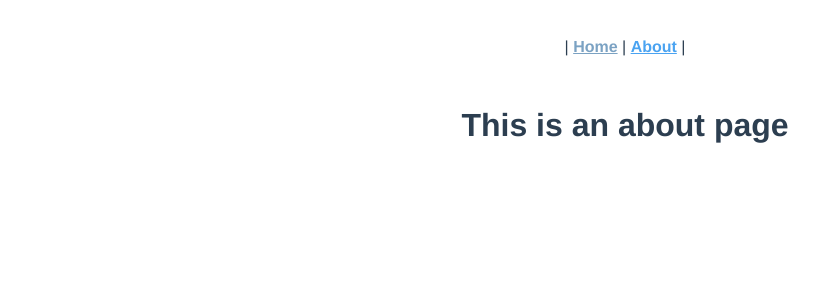
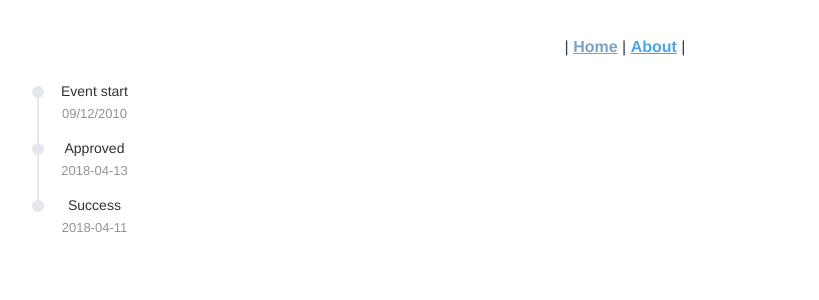
Before and after one commit to sa902/qgen-proj, a Vue app: page /#/about in a window 1280 px wide. Shown: the top 300 px of the page, without its empty margins (15-834 px from the left). Built offline with nearby package versions, Linux system fonts and the light colour scheme.

Commit message:
tried to add docker file, now adding time lines

```diff
--- a/src/components/CoreNavBar.vue
+++ b/src/components/CoreNavBar.vue
@@ -2,7 +2,8 @@
   <nav class="main-nav">
     |
     <router-link class="main-nav__link" to="/">Home</router-link> |
-    <router-link class="main-nav__link" to="/about">About</router-link> |
+    <router-link class="main-nav__link" to="/about">About</router-link>
+    |
   </nav>
 </template>
 
--- a/src/views/AboutView.vue
+++ b/src/views/AboutView.vue
@@ -1,5 +1,51 @@
 <template>
-  <div class="about">
-    <h1>This is an about page</h1>
+  <div class="timeline">
+    <el-timeline class="timeline__item">
+      <el-timeline-item
+        class=""
+        v-for="(activity, index) in activities"
+        :key="index"
+        :timestamp="activity.timestamp"
+      >
+        {{ activity.content }}
+      </el-timeline-item>
+    </el-timeline>
   </div>
 </template>
+<script>
+export default {
+  data() {
+    return {
+      reverse: true,
+      activities: [
+        {
+          content: "Event start",
+          timestamp: "09/12/2010",
+        },
+        {
+          content: "Approved",
+          timestamp: "2018-04-13",
+        },
+        {
+          content: "Success",
+          timestamp: "2018-04-11",
+        },
+      ],
+    };
+  },
+};
+</script>
+<style scoped lang="scss">
+.timeline {
+  display: flex;
+  flex-direction: row;
+  flex-wrap: nowrap;
+  justify-content: flex-start;
+  align-content: stretch;
+  &__item {
+    order: 0;
+    flex: 0 1 auto;
+    align-self: auto;
+  }
+}
+</style>
```
Also changed, not shown: 2 other files (tests, documents, lock files or other folders).
